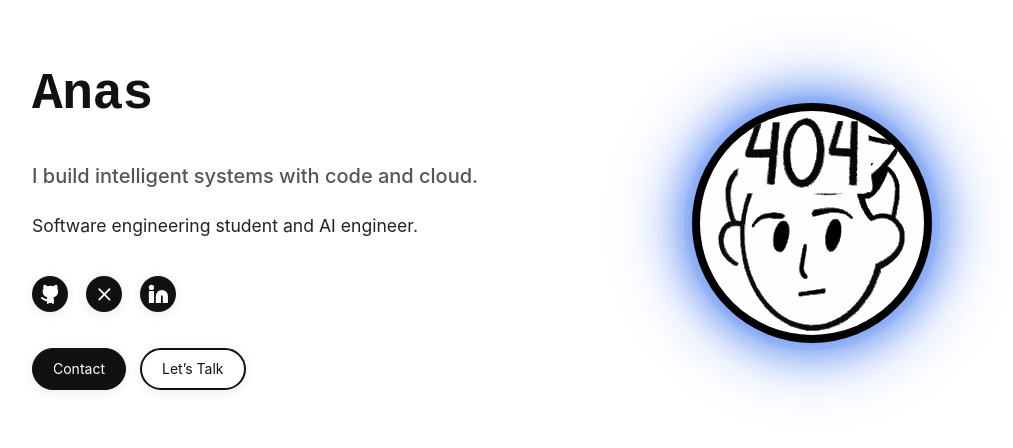
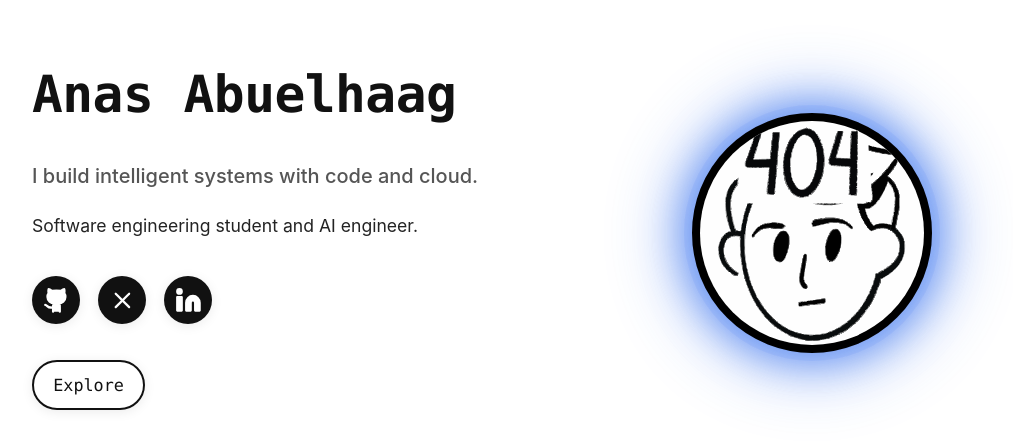
Before and after one commit to a-elhaag/Vue.JS-portfolio, a Vue app: page / in a window 1280 px wide. Shown: the top 448 px of the page, without its empty margins (158-1171 px from the left). Built offline with nearby package versions, Linux system fonts and the light colour scheme.

Commit message:
refactor: enhance Button component with animated variant and update WelcomeSection for improved social links display

```diff
--- a/src/components/UI/Button.vue
+++ b/src/components/UI/Button.vue
@@ -1,7 +1,7 @@
 <script setup lang="ts">
 import { computed } from "vue";
 
-type Variant = "solid" | "ghost" | "link" | "social";
+type Variant = "solid" | "ghost" | "link" | "social" | "animated";
 type Size = "sm" | "md" | "lg";
 
 const props = withDefaults(
@@ -45,18 +45,21 @@ const target = computed(() => (props.external ? "_blank" : undefined));
     :aria-label="ariaLabel"
     :disabled="!isLink && disabled"
   >
-    <!-- Icon/content slot -->
-    <span class="icon" aria-hidden="true"><slot name="icon" /></span>
+    <span v-if="$slots.icon" class="icon" aria-hidden="true">
+      <slot name="icon" />
+    </span>
     <span class="label"><slot /></span>
   </component>
 </template>
 
 <style scoped>
+/* Base — rems, larger, monospace */
 .btn {
+  position: relative; /* required for animated's absolute icon */
   display: inline-flex;
   align-items: center;
   justify-content: center;
-  gap: 8px;
+  gap: 0.5rem; /* 8px */
   border-radius: 999px;
   border: 1px solid var(--btn-border, var(--border));
   background: var(--btn-bg, var(--surface));
@@ -65,8 +68,10 @@ const target = computed(() => (props.external ? "_blank" : undefined));
   text-decoration: none;
   cursor: pointer;
   transition: transform 0.16s cubic-bezier(0.22, 1, 0.36, 1), box-shadow 0.16s,
-    background 0.16s, color 0.16s;
-  box-shadow: 0 2px 12px rgba(0, 0, 0, 0.08);
+    background 0.16s, color 0.16s, padding 0.16s;
+  box-shadow: 0 0.125rem 0.75rem rgba(0, 0, 0, 0.08);
+  font-family: "JetBrains Mono", ui-monospace, SFMono-Regular, Menlo, Consolas,
+    "Liberation Mono", monospace;
 }
 .btn.is-block {
   width: 100%;
@@ -76,6 +81,7 @@ const target = computed(() => (props.external ? "_blank" : undefined));
   cursor: not-allowed;
 }
 
+/* Icon handling — Lucide uses strokes */
 .icon {
   line-height: 0;
   display: inline-flex;
@@ -85,51 +91,60 @@ const target = computed(() => (props.external ? "_blank" : undefined));
   height: 1.6em;
   display: block;
   fill: currentColor;
+  stroke: currentColor; /* key so strokes follow text color */
 }
+.icon:empty {
+  display: none;
+}
+
 .label {
   line-height: 1;
 }
 
-/* Sizes */
+/* Sizes — rem-based and a bit larger */
 .s-sm {
-  padding: 8px 12px;
-  font-size: 13px;
+  padding: 0.6rem 0.95rem;
+  font-size: 0.95rem;
 }
 .s-md {
-  padding: 12px 20px;
-  font-size: 14px;
+  padding: 0.9rem 1.35rem;
+  font-size: 1.05rem;
 }
 .s-lg {
-  padding: 14px 24px;
-  font-size: 16px;
+  padding: 1.05rem 1.65rem;
+  font-size: 1.15rem;
 }
 
-/* Variants */
-/* SOLID: base black pill, hover = glow only, text/icon turns --glow */
+/* === Variants === */
+
+/* SOLID: black pill; hover -> glow + text/icon set to --glow (bg unchanged) */
 .v-solid {
   background: var(--text);
   color: var(--bg);
   border-color: var(--text);
 }
 .v-solid:hover:not(.is-disabled) {
-  color: var(--glow); /* glow-colored text/icon */
+  color: var(--glow);
   box-shadow: 0 0 0 0 rgba(47, 107, 237, 0.18),
-    0 0 24px 6px color-mix(in oklab, var(--glow) 70%, transparent),
-    0 0 48px 12px color-mix(in oklab, var(--glow) 40%, transparent);
+    0 0 1.5rem 0.375rem color-mix(in srgb, var(--glow) 70%, transparent),
+    0 0 3rem 0.75rem color-mix(in srgb, var(--glow) 40%, transparent),
+    /* fallbacks for older engines */ 0 0 1.5rem 0.375rem
+      rgba(47, 107, 237, 0.5),
+    0 0 3rem 0.75rem rgba(47, 107, 237, 0.25);
 }
 
-/* GHOST: outline black, hover inverts like before plus a little glow */
+/* GHOST: outline; invert on hover (no glow change requested here) */
 .v-ghost {
   background: transparent;
   color: var(--text);
-  border: 2px solid var(--text);
+  border: 0.125rem solid var(--text);
 }
 .v-ghost:hover:not(.is-disabled) {
   background: var(--text);
   color: var(--bg);
 }
 
-/* LINK: no chrome */
+/* LINK: minimal */
 .v-link {
   background: transparent;
   border-color: transparent;
@@ -142,10 +157,10 @@ const target = computed(() => (props.external ? "_blank" : undefined));
   transform: none;
 }
 
-/* SOCIAL: circular icon button, white on black, hover = glow + icon color -> --glow */
+/* SOCIAL: circular icon; glow + icon color to --glow on hover */
 .v-social {
-  width: 44px;
-  height: 44px;
+  width: 3rem; /* ~48px */
+  height: 3rem;
   padding: 0;
   border-radius: 50%;
   display: inline-flex;
@@ -161,18 +176,60 @@ const target = computed(() => (props.external ? "_blank" : undefined));
 .v-social:hover:not(.is-disabled) {
   color: var(--glow);
   box-shadow: 0 0 0 0 rgba(47, 107, 237, 0.18),
-    0 0 24px 6px color-mix(in oklab, var(--glow) 70%, transparent),
-    0 0 48px 12px color-mix(in oklab, var(--glow) 40%, transparent);
+    0 0 1.5rem 0.375rem color-mix(in srgb, var(--glow) 70%, transparent),
+    0 0 3rem 0.75rem color-mix(in srgb, var(--glow) 40%, transparent),
+    0 0 1.5rem 0.375rem rgba(47, 107, 237, 0.5),
+    0 0 3rem 0.75rem rgba(47, 107, 237, 0.25);
+}
+.v-social.s-sm {
+  width: 2.5rem;
+  height: 2.5rem;
 }
 
-/* SOCIAL size mini maps to sm dimensions */
-.v-social.s-sm {
-  width: 36px;
-  height: 36px;
+/* Animated (ghost-like, centered label, expand on hover only) */
+.v-animated {
+  background: transparent;
+  color: var(--text);
+  border: 0.125rem solid var(--text);
+  padding-inline: 1.2rem; /* consistent base */
+  position: relative;
+  overflow: hidden;
 }
 
-/* Hide icon if empty */
-.icon:empty {
-  display: none;
+/* icon hidden & outside layout at rest */
+.v-animated .icon {
+  position: absolute;
+  right: 1rem;
+  top: 50%;
+  transform: translateY(-50%) translateX(0.4rem); /* slightly off to the right */
+  opacity: 0;
+  pointer-events: none;
+  transition: opacity 0.22s ease, transform 0.22s ease;
+}
+
+/* ensure label is always centered when idle */
+.v-animated .label {
+  text-align: center;
+  width: 100%;
+}
+
+/* Only expand on hover-capable devices (avoid mobile click jank) */
+/* Animated hover & focus-visible states (desktop / keyboard) */
+@media (hover: hover) and (pointer: fine) {
+  .v-animated:hover:not(.is-disabled) {
+    padding-right: 3.2rem; /* expand to make room for the icon further out */
+  }
+  .v-animated:hover .icon {
+    opacity: 1;
+    transform: translateY(-50%) translateX(0); /* slide icon in smoothly */
+  }
+}
+
+.v-animated:focus-visible:not(.is-disabled) {
+  padding-right: 3.2rem;
+}
+.v-animated:focus-visible .icon {
+  opacity: 1;
+  transform: translateY(-50%) translateX(0);
 }
 </style>
--- a/src/data/welcome.ts
+++ b/src/data/welcome.ts
@@ -1,5 +1,5 @@
 export const welcome = {
-  name: "Anas",
+  name: "Anas Abuelhaag",
   headline: "I build intelligent systems with code and cloud.",
   intro: [
     "Software engineering student and AI engineer.",
@@ -15,7 +15,6 @@ export const welcome = {
     x: "https://x.com/anas_handle",
   },
   style: {
-    socialVariant: "mini",
     order: ["github", "x", "linkedin"]
   },
   cta: {
--- a/src/sections/WelcomeSection.vue
+++ b/src/sections/WelcomeSection.vue
@@ -1,38 +1,38 @@
 <script setup lang="ts">
-import { computed } from 'vue'
-import { welcome } from '../data/welcome'
-import { Github, Linkedin, X } from 'lucide-vue-next'
-import Button from '../components/UI/Button.vue'
+import { computed } from "vue";
+import { welcome } from "../data/welcome";
+import { Github, Linkedin, X } from "lucide-vue-next";
+import Button from "../components/UI/Button.vue";
+import { ArrowDown } from "lucide-vue-next";
 
 // Prefer URL from welcome.ts; fallback to bundled svg
-const fallbackAvatar = new URL('../assets/avatar.svg', import.meta.url).href
-const avatarSrc = computed(() => welcome.avatar?.src || fallbackAvatar)
+const fallbackAvatar = new URL("../assets/avatar.svg", import.meta.url).href;
+const avatarSrc = computed(() => welcome.avatar?.src || fallbackAvatar);
 
 // Initial fallback letter
-const initial = (welcome.name || 'A').slice(0, 1).toUpperCase()
+const initial = (welcome.name || "A").slice(0, 1).toUpperCase();
 
 // Map known social keys to lucide icons
 const iconMap = {
   github: Github,
   linkedin: Linkedin,
   x: X,
-} as const
+} as const;
 
 // Respect welcome.style.order and only include socials that have URLs
-const defaultOrder: Array<keyof typeof iconMap> = ['github', 'linkedin', 'x']
+const defaultOrder: Array<keyof typeof iconMap> = ["github", "linkedin", "x"];
 
 const socials = computed(() => {
-  const order = welcome.style?.order ?? defaultOrder
+  const order = welcome.style?.order ?? defaultOrder;
   return order
-    .filter(key => welcome.socials[key as keyof typeof welcome.socials])
-    .map(key => ({
+    .filter((key) => welcome.socials[key as keyof typeof welcome.socials])
+    .map((key) => ({
       key,
       url: welcome.socials[key as keyof typeof welcome.socials] as string,
       icon: iconMap[key],
-    }))
-})
+    }));
+});
 // Map welcome.style.socialVariant -> Button size
-const socialSize = computed(() => (welcome.style?.socialVariant === 'mini' ? 'sm' : 'md'))
 </script>
 
 <template>
@@ -43,7 +43,7 @@ const socialSize = computed(() => (welcome.style?.socialVariant === 'mini' ? 'sm
         <img
           v-if="avatarSrc"
           :src="avatarSrc"
-          :alt="welcome.avatar?.alt || ('Portrait of ' + welcome.name)"
+          :alt="welcome.avatar?.alt || 'Portrait of ' + welcome.name"
           class="avatar-img"
         />
         <div v-if="!avatarSrc" class="avatar-fallback">{{ initial }}</div>
@@ -63,7 +63,6 @@ const socialSize = computed(() => (welcome.style?.socialVariant === 'mini' ? 'sm
             :key="s.key"
             :href="s.url"
             variant="social"
-            :size="socialSize"
             :aria-label="s.key"
             external
           >
@@ -75,21 +74,11 @@ const socialSize = computed(() => (welcome.style?.socialVariant === 'mini' ? 'sm
 
         <!-- CTAs -->
         <div class="welcome-cta">
-          <Button
-            v-if="welcome.cta.contactMe && welcome.contacts.email"
-            :href="`mailto:${welcome.contacts.email}`"
-            variant="solid"
-            aria-label="Contact"
-          >
-            Contact
-          </Button>
-          <Button
-            v-if="welcome.cta.letsTalk"
-            href="#contact"
-            variant="ghost"
-            aria-label="Let’s Talk"
-          >
-            Let’s Talk
+          <Button variant="animated" aria-label="Explore">
+            <template #icon>
+              <ArrowDown />
+            </template>
+            Explore
           </Button>
         </div>
       </div>
@@ -153,8 +142,7 @@ const socialSize = computed(() => (welcome.style?.socialVariant === 'mini' ? 'sm
   justify-content: center;
   position: relative;
   overflow: hidden;
-  box-shadow:
-    0 0 0 8px rgba(47,107,237,0.08),
+  box-shadow: 0 0 0 8px rgba(47, 107, 237, 0.08),
     0 0 36px 12px color-mix(in oklab, var(--glow) 55%, transparent),
     0 0 64px 24px color-mix(in oklab, var(--glow) 30%, transparent);
 }
@@ -181,14 +169,28 @@ const socialSize = computed(() => (welcome.style?.socialVariant === 'mini' ? 'sm
 }
 
 /* Simple layout spacing for controls */
-.welcome-socials { display: flex; gap: 18px; margin: 10px 0 0 0; }
-.welcome-cta { display: flex; gap: 14px; margin-top: 18px; }
+.welcome-socials {
+  display: flex;
+  gap: 18px;
+  margin: 10px 0 0 0;
+}
+.welcome-cta {
+  display: flex;
+  gap: 14px;
+  margin-top: 18px;
+}
 
 /* Responsive */
 @media (max-width: 799px) {
-  .welcome-content { flex-direction: column; }
-  .welcome-avatar { order: -1; }
-  .welcome-text { order: 1; }
+  .welcome-content {
+    flex-direction: column;
+  }
+  .welcome-avatar {
+    order: -1;
+  }
+  .welcome-text {
+    order: 1;
+  }
 }
 @media (min-width: 800px) {
   .welcome-content {
--- a/src/style.css
+++ b/src/style.css
@@ -17,7 +17,8 @@ h6 {
   --glow-intensity: 0.55;
 
   --font-body: "Inter", system-ui, sans-serif;
-  --font-heading: monospace;
+  --font-heading: "JetBrains Mono", "Fira Mono", "Menlo", "Consolas",
+    "Liberation Mono", "Courier New", monospace;
 }
 
 * {
@@ -32,25 +33,3 @@ body {
   color: var(--text);
   line-height: 1.5;
 }
-
-/* Headings */
-.h1 {
-  font-size: 2.5rem;
-  font-weight: 800;
-  color: var(--text);
-  font-family: var(--font-heading);
-}
-
-.h2 {
-  font-size: 2rem;
-  font-weight: 700;
-  color: var(--text);
-  font-family: var(--font-heading);
-}
-
-.h3 {
-  font-size: 1.75rem;
-  font-weight: 600;
-  color: var(--text);
-  font-family: var(--font-heading);
-}
```
